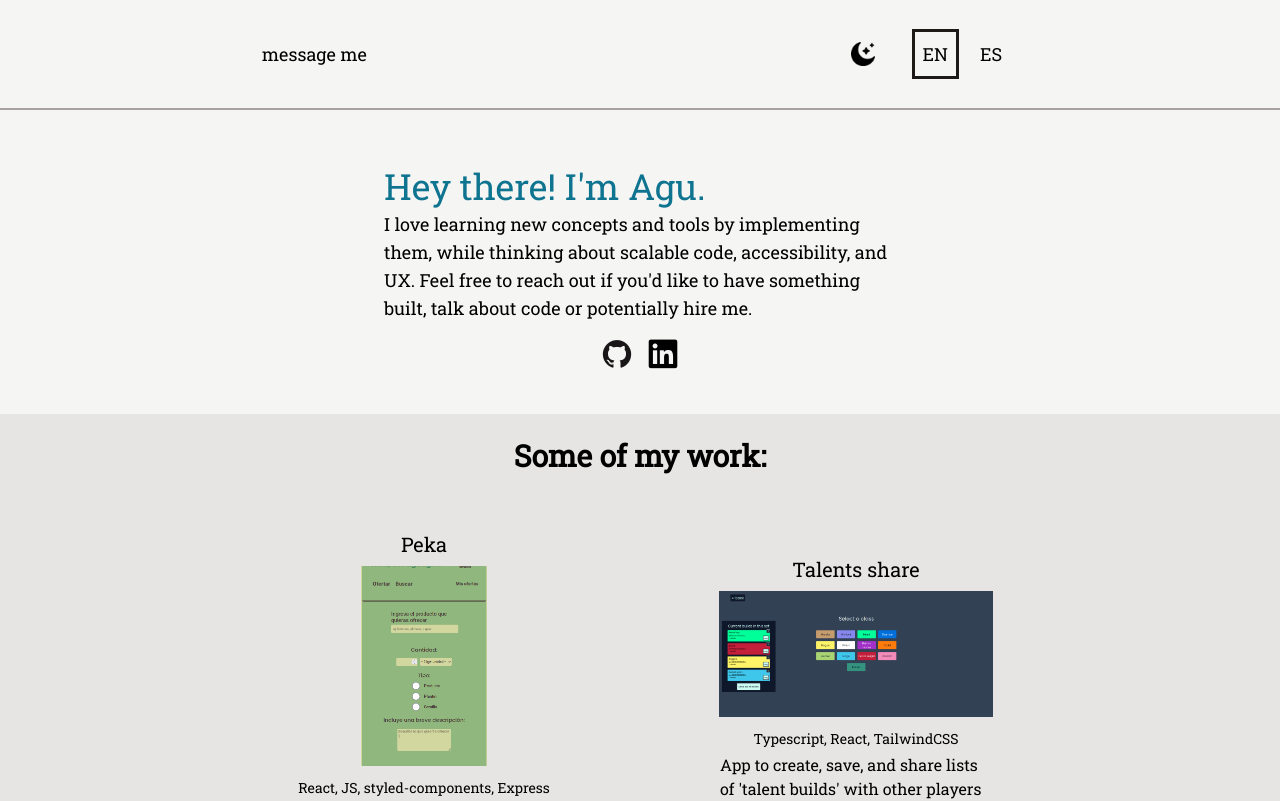
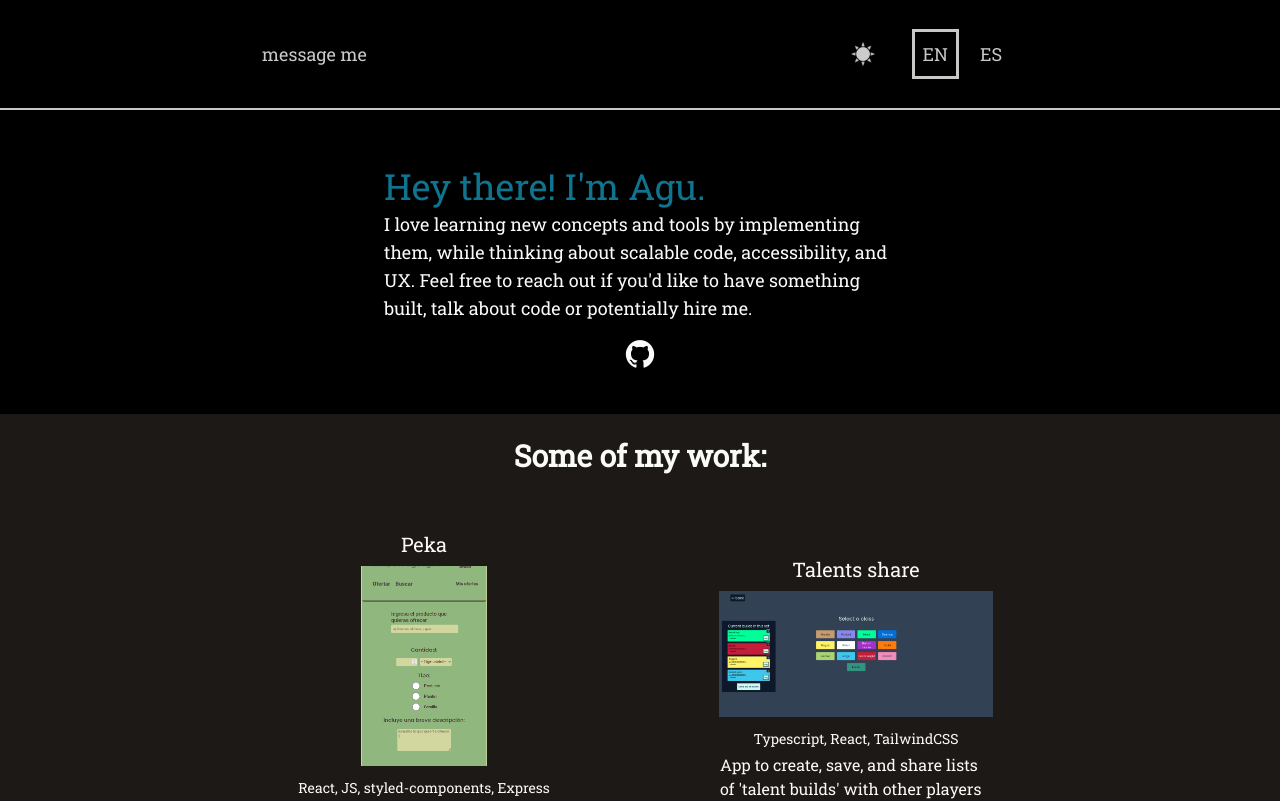
Before and after one commit to jinitsuga/agu-portfolio, a React (Vite) app: page / in a window 1280 px wide. Shown: the top 801 px of the page. Built offline with nearby package versions, Linux system fonts and the light colour scheme.

Commit message:
style changes, removed linkedin icon,  dark mode as starter mode

```diff
--- a/src/Contact/Contact.tsx
+++ b/src/Contact/Contact.tsx
@@ -61,7 +61,7 @@ export const Contact: FC<Props> = ({ text }) => {
     <section
       id="contact"
       className={`${
-        darkMode ? "bg-stone-800 text-stone-50" : "bg-stone-100"
+        darkMode ? "bg-black text-stone-50" : "bg-stone-100"
       } flex flex-row justify-center items-center w-screen pb-12 `}
     >
       <form
--- a/src/Container.tsx
+++ b/src/Container.tsx
@@ -23,7 +23,7 @@ export const Container: FC = () => {
   return (
     <div
       className={`${
-        darkMode ? "bg-stone-800" : "bg-stone-100"
+        darkMode ? "bg-black" : "bg-stone-100"
       } h-100% flex flex-col items-center justify-center font-['Roboto_Slab']`}
     >
       <Navbar text={language.navbar} />
--- a/src/Context/DarkMode.tsx
+++ b/src/Context/DarkMode.tsx
@@ -9,7 +9,7 @@ interface Props {
 }
 
 const DarkModeProvider: FC<Props> = (props) => {
-  const [darkMode, setDarkMode] = React.useState<boolean>(false);
+  const [darkMode, setDarkMode] = React.useState<boolean>(true);
 
   const toggleDarkMode = () => setDarkMode(!darkMode);
 
--- a/src/Header/Info.tsx
+++ b/src/Header/Info.tsx
@@ -12,7 +12,7 @@ export const Info: FC<Props> = ({ text, greeting }) => {
   return (
     <section
       className={`${
-        darkMode ? "bg-stone-800 text-stone-50" : "bg-stone-100"
+        darkMode ? "bg-black text-stone-50" : "bg-stone-100"
       } flex flex-row w-3/4 sm:w-3/4 justify-around`}
     >
       <div className="flex flex-col p-6 text-lg w-[560px]  z-10">
@@ -36,24 +36,6 @@ export const Info: FC<Props> = ({ text, greeting }) => {
               )}
             </a>
           </li>
-          <li>
-            {" "}
-            <a
-              className={`${
-                darkMode
-                  ? "p-1 border-b-2 border-transparent hover:border-stone-100"
-                  : "border-b-2 border-transparent hover:border-stone-900"
-              }`}
-              target="_blank"
-              href="https://www.linkedin.com/in/agu-ib%C3%A1%C3%B1ez-30069a240/"
-            >
-              {darkMode ? (
-                <i className="devicon-linkedin-plain colored"></i>
-              ) : (
-                <i className="devicon-linkedin-plain"></i>
-              )}
-            </a>
-          </li>
         </ul>
       </div>
     </section>
--- a/src/Header/Navbar.tsx
+++ b/src/Header/Navbar.tsx
@@ -24,8 +24,8 @@ export const Navbar: FC<Props> = ({ text }) => {
   return (
     <nav
       className={`${
-        darkMode ? "bg-stone-800 text-stone-50 border-stone-50" : "bg-stone-100"
-      } sticky top-0 z-10 flex flex-row w-full justify-around items-center p-6 text-lg mb-8 border-b-2 border-stone-400 z-20`}
+        darkMode ? "bg-black text-stone-50 border-stone-50" : "bg-stone-100"
+      } sticky top-0 z-10 flex flex-row w-full justify-around items-center backdrop-blur-md p-6 text-lg mb-8 border-b-2 border-stone-400 z-20 opacity-80`}
     >
       <ul className="flex gap-8 justify-between w-62">
         <li>
--- a/vite.config.ts
+++ b/vite.config.ts
@@ -3,7 +3,10 @@ import react from "@vitejs/plugin-react";
 
 // https://vitejs.dev/config/
 export default defineConfig({
-  plugins: [react()],
+  plugins: [react({ include: "**/*.tsx" })],
+  server: {
+    watch: { usePolling: true },
+  },
   build: {
     target: "esnext",
   },
```
